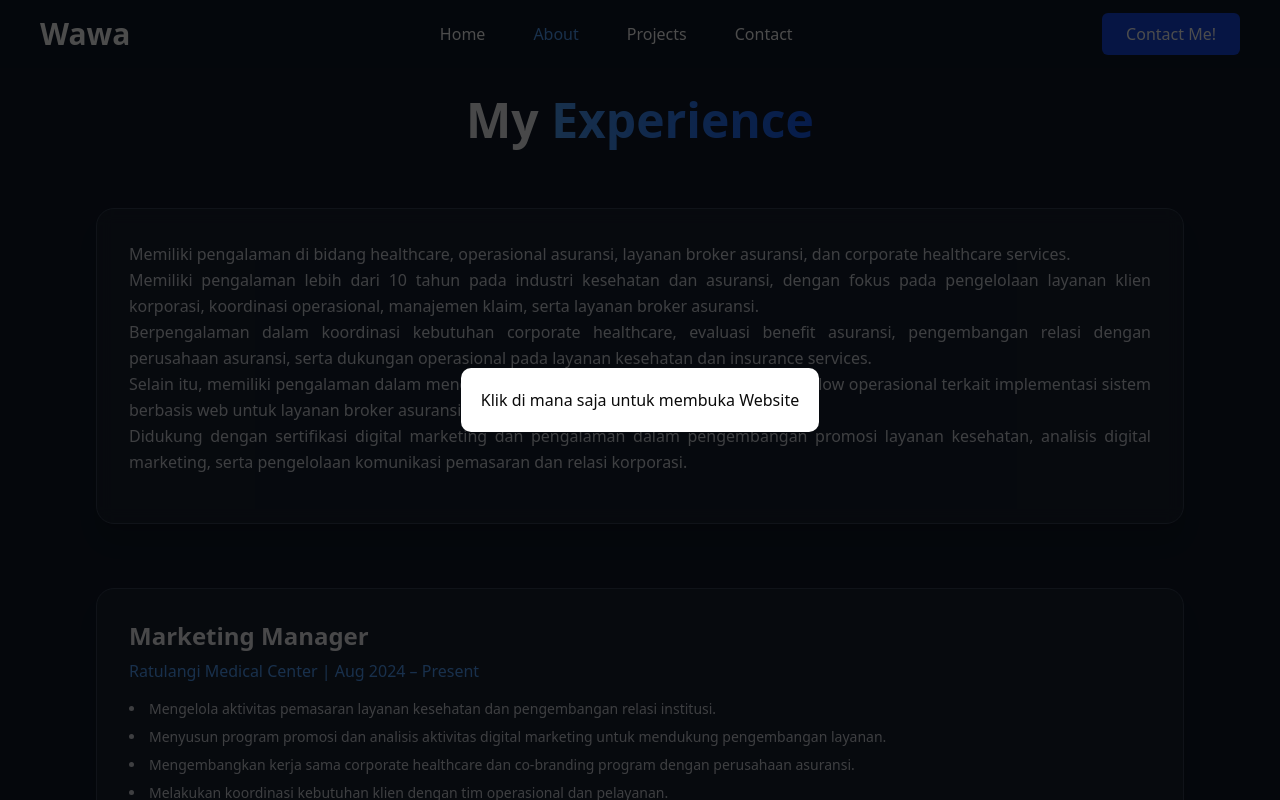
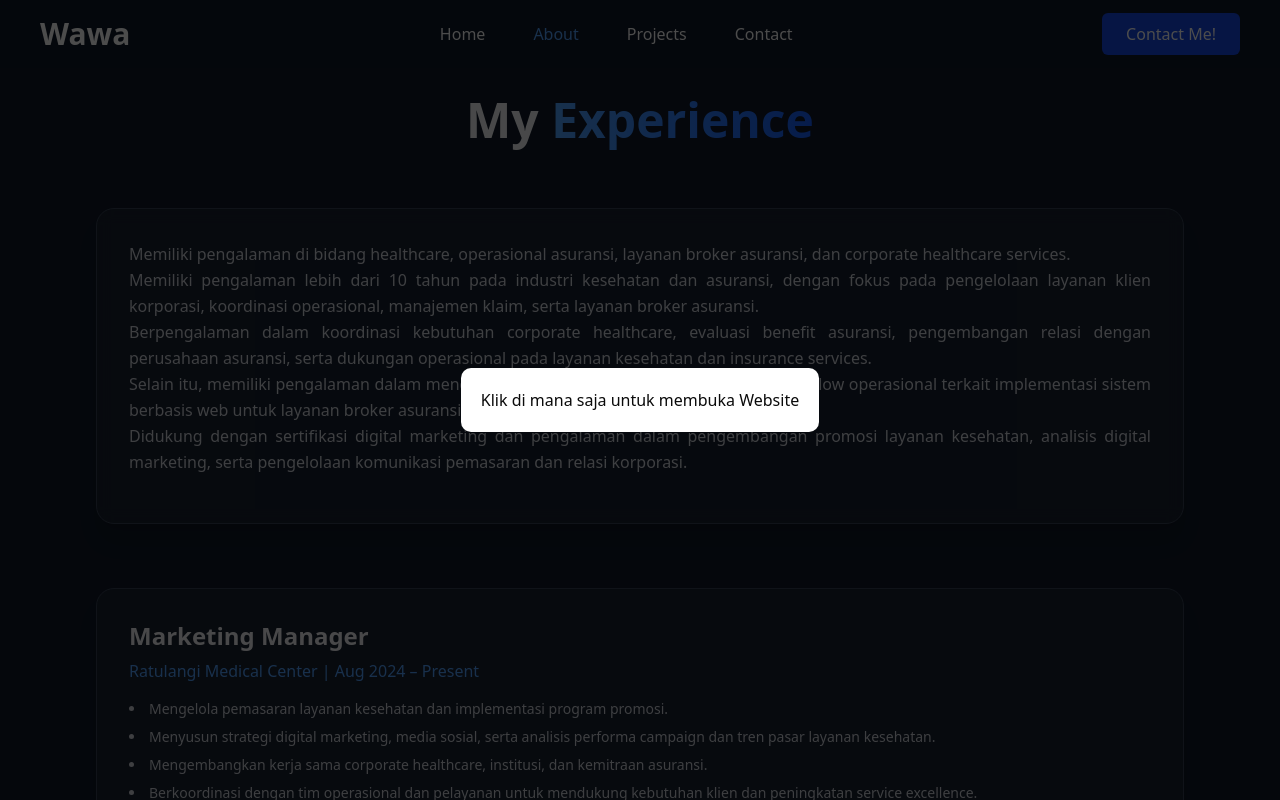
Before and after one commit to rizkiramadhanw234-bit/wawa-portfolio, a Next.js app: page /about in a window 1280 px wide. Shown: the top 800 px of the page. Built offline with nearby package versions, Linux system fonts and the light colour scheme.

Commit message:
update data

```diff
--- a/app/about/page.jsx
+++ b/app/about/page.jsx
@@ -46,10 +46,12 @@ export default function AboutPage() {
               className="list-disc list-inside text-gray-300 mt-3 sm:mt-4 space-y-1.5 sm:space-y-2 text-xs sm:text-sm"
               style={{ textAlign: "justify" }}
             >
-              <li>Mengelola aktivitas pemasaran layanan kesehatan dan pengembangan relasi institusi.</li>
-              <li>Menyusun program promosi dan analisis aktivitas digital marketing untuk mendukung pengembangan layanan.</li>
-              <li>Mengembangkan kerja sama corporate healthcare dan co-branding program dengan perusahaan asuransi.</li>
-              <li>Melakukan koordinasi kebutuhan klien dengan tim operasional dan pelayanan.</li>
+              <li>Mengelola pemasaran layanan kesehatan dan implementasi program promosi.</li>
+              <li>Menyusun strategi digital marketing, media sosial, serta analisis performa campaign dan tren pasar layanan kesehatan.</li>
+              <li>Mengembangkan kerja sama corporate healthcare, institusi, dan kemitraan asuransi.</li>
+              <li>Berkoordinasi dengan tim operasional dan pelayanan untuk mendukung kebutuhan klien dan peningkatan service excellence.</li>
+              <li>Melakukan monitoring KPI marketing, evaluasi program pemasaran, serta penyusunan laporan dan analisis pasar.</li>
+              <li>Mengelola aktivitas branding, event, promosi, dan strategi akuisisi pasien untuk mendukung pertumbuhan layanan.</li>
             </ul>
           </div>
 
```
